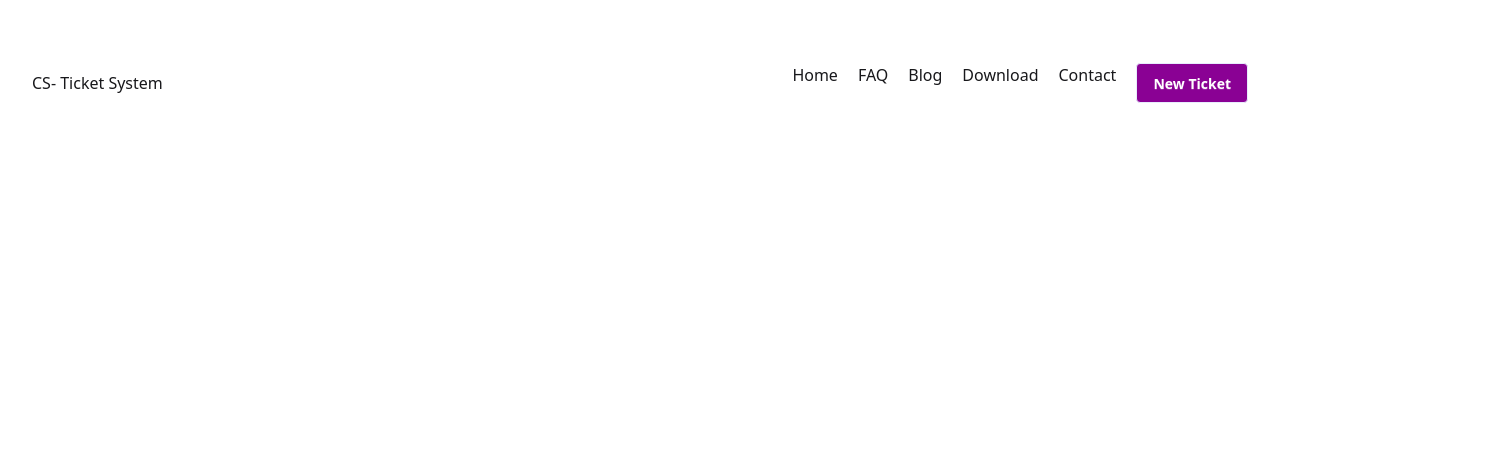
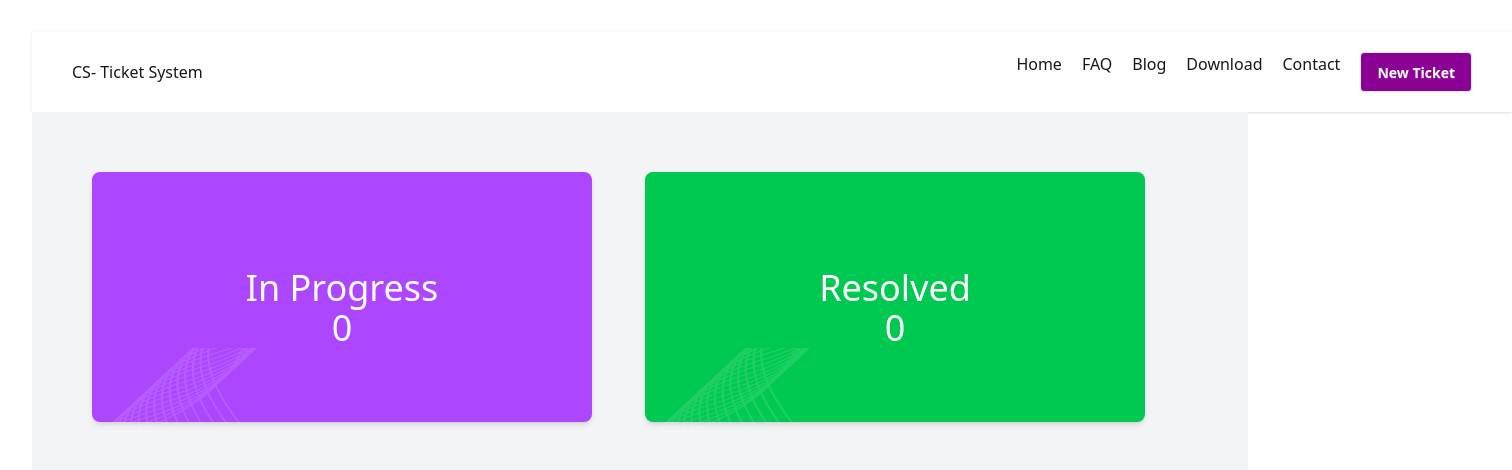
Before and after one commit to sahaantara-ops/Customer-support-assignmentt, a React (Vite) app: page / in a window 1280 px wide. Shown: the top 470 px of the page, 1512 px wide, since content can reach past the window. Built offline with nearby package versions, Linux system fonts and the light colour scheme.

Commit message:
added new changes

```diff
--- a/index.html
+++ b/index.html
@@ -1,5 +1,5 @@
 <!doctype html>
-<html lang="en" data-theme='light'>
+<html lang="en" >
   <head>
     <meta charset="UTF-8" />
     <link rel="icon" type="image/svg+xml" href="/vite.svg" />
--- a/src/App.css
+++ b/src/App.css
@@ -1,5 +1,5 @@
 #root {
-  max-width: 1280px;
+  max-width: 1400px;
   margin: 0 auto;
   padding: 2rem;
   text-align: center;
--- a/src/App.jsx
+++ b/src/App.jsx
@@ -1,6 +1,7 @@
 
 
 import './App.css'
+import HeroSection from './Components/HeroSection/HeroSection'
 import Navbar from './Components/Navbar'
 
 function App() {
@@ -8,9 +9,12 @@ function App() {
 
   return (
     <>
-    <header className='W-11/12 mx-auto py-3 border-accent-content'>
+    <header className=' w-[1480px]' >
       <Navbar></Navbar>
      </header>
+     <section >
+      <HeroSection></HeroSection>
+     </section>
 
 
     </>
--- /dev/null
+++ b/src/Components/HeroSection/HeroSection.jsx
@@ -0,0 +1,28 @@
+import React from 'react';
+import image1 from '../../assets/vector1.png'
+
+
+
+const HeroSection = () => {
+    return (
+
+<div className= "grid grid-cols-2 bg-gray-100 W-[auto] gap-[10px]  p-15">
+  <div className= "bg-purple-500 w-[500px] h-[250px] rounded-lg shadow-md">
+    <h3 className= "text-white text-4xl bold center flex justify-center mt-24">In Progress </h3>
+    <h3 className= "text-white text-4xl center flex justify-center">0 </h3>
+
+    <img src={image1} className='mb-10' alt="Purple Card" />
+
+
+
+  </div>
+  <div className= "bg-green-500 w-[500px] h-[250px] rounded-lg shadow-md">
+    <h3 className= "text-white text-4xl bold center flex justify-center mt-24">Resolved </h3>
+    <h3 className= "text-white text-4xl center flex justify-center">0 </h3>
+    <img src={image1} alt="Green Card" />
+ </div>
+ </div>
+    );
+};
+
+export default HeroSection;
--- a/src/Components/Navbar.jsx
+++ b/src/Components/Navbar.jsx
@@ -2,7 +2,7 @@ import React from 'react';
 
 const Navbar = () => {
     return (
-        <div className='flex items-center justify-between max-w-[auto] h-[78px] border-accent rounded-sm'>
+        <div className='flex items-center justify-between W-[auto] h-[78px] bg-base-100 shadow-sm p-10'>
             <div>
                 <h2>CS- Ticket System</h2>
             </div>
--- a/src/index.css
+++ b/src/index.css
@@ -1,2 +1,4 @@
 @import "tailwindcss";
-@plugin "daisyui";
+@plugin "daisyui"{
+     themes: light --default;
+}
```
